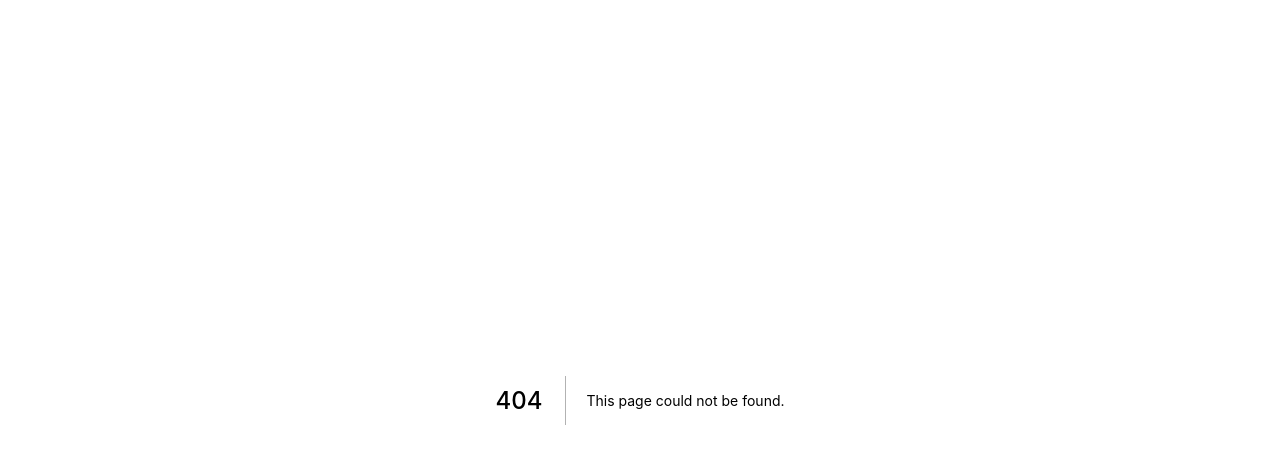
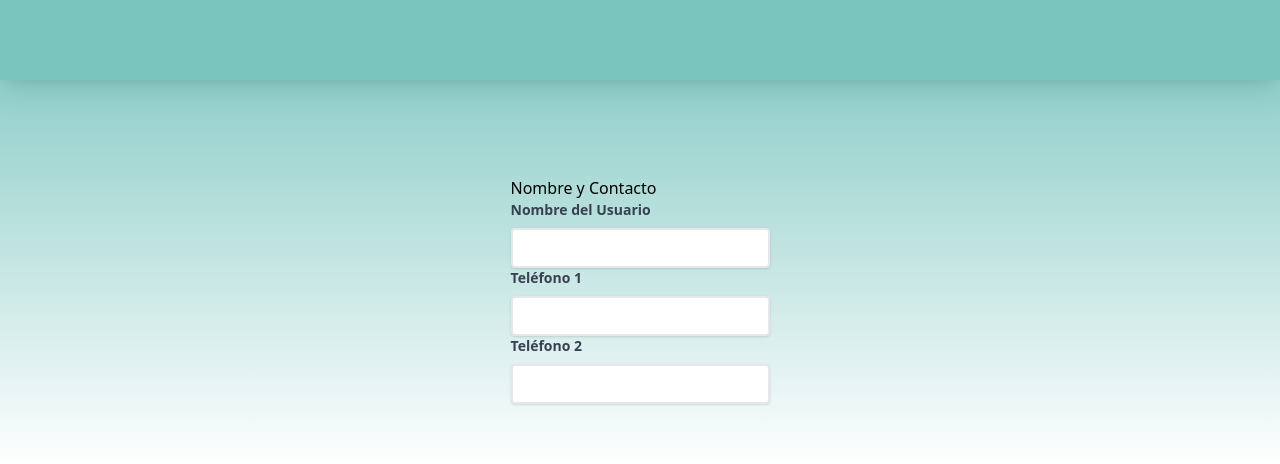
Before and after one commit to Abyblackmouth/Mi_Fiesta-Client, a Next.js app: page /customer_registration in a window 1280 px wide. Before the commit this address had no page. Shown: the top 464 px of the page. Built offline with nearby package versions, Linux system fonts and the light colour scheme.

Commit message:
is created component and customer form page

```diff
--- /dev/null
+++ b/components/Customer_Registration-Form.jsx
@@ -0,0 +1,57 @@
+import clsx from "clsx";
+import React from "react"
+import {useForm} from "react-hook-form"
+
+export default function Form_Customer () {
+    return(
+        <>
+        <form>
+            <div>
+                <h1>Nombre y Contacto</h1>
+            <label className={clsx(
+            ' block ',
+            'text-gray-700 text-sm font-bold mb-2')}
+            htmlFor="name">
+            Nombre del Usuario
+          </label>
+          <input className={clsx(
+            'shadow',
+            'appearance-none',
+            'border rounded w-full py-2 px-3 text-gray-700 leading-tight focus:outline-none focus:shadow-outline',
+            'hover:border-cyan-400 border-2'
+          )}/>
+            <label className={clsx(
+            ' block ',
+            'text-gray-700 text-sm font-bold mb-2')}
+            htmlFor="name">
+            Teléfono 1
+          </label>
+          <input className={clsx(
+            'shadow',
+            'appearance-none',
+            'border rounded w-full py-2 px-3 text-gray-700 leading-tight focus:outline-none focus:shadow-outline',
+            'hover:border-cyan-400 border-2'
+          )}/>
+                      <label className={clsx(
+            ' block ',
+            'text-gray-700 text-sm font-bold mb-2')}
+            htmlFor="name">
+            Teléfono 2
+          </label>
+          <input className={clsx(
+            'shadow',
+            'appearance-none',
+            'border rounded w-full py-2 px-3 text-gray-700 leading-tight focus:outline-none focus:shadow-outline',
+            'hover:border-cyan-400 border-2'
+          )}/>
+            </div>
+            <div>
+
+            </div>
+        </form>
+        </>
+
+
+    )
+
+}
--- a/components/Login.jsx
+++ b/components/Login.jsx
@@ -118,7 +118,7 @@ const onSubmit = async data => {
             'hover:text-blue-800',
             'py-4',
             'ml-5'
-          )}  href="#">
+          )}  href="./customer_registration">
             Crear cuenta
           </a></span>
         </div>
--- /dev/null
+++ b/pages/customer_registration.jsx
@@ -0,0 +1,14 @@
+import Form_Customer from "../components/Customer_Registration-Form"
+import Layout from "../components/Layout"
+export default function Customer_Registration() {
+  return (
+    <>
+
+    <Layout>
+        <Form_Customer/>
+    </Layout>
+
+    </>
+
+  )
+}
```
Also changed, not shown: 1 other file (tests, documents, lock files or other folders).
